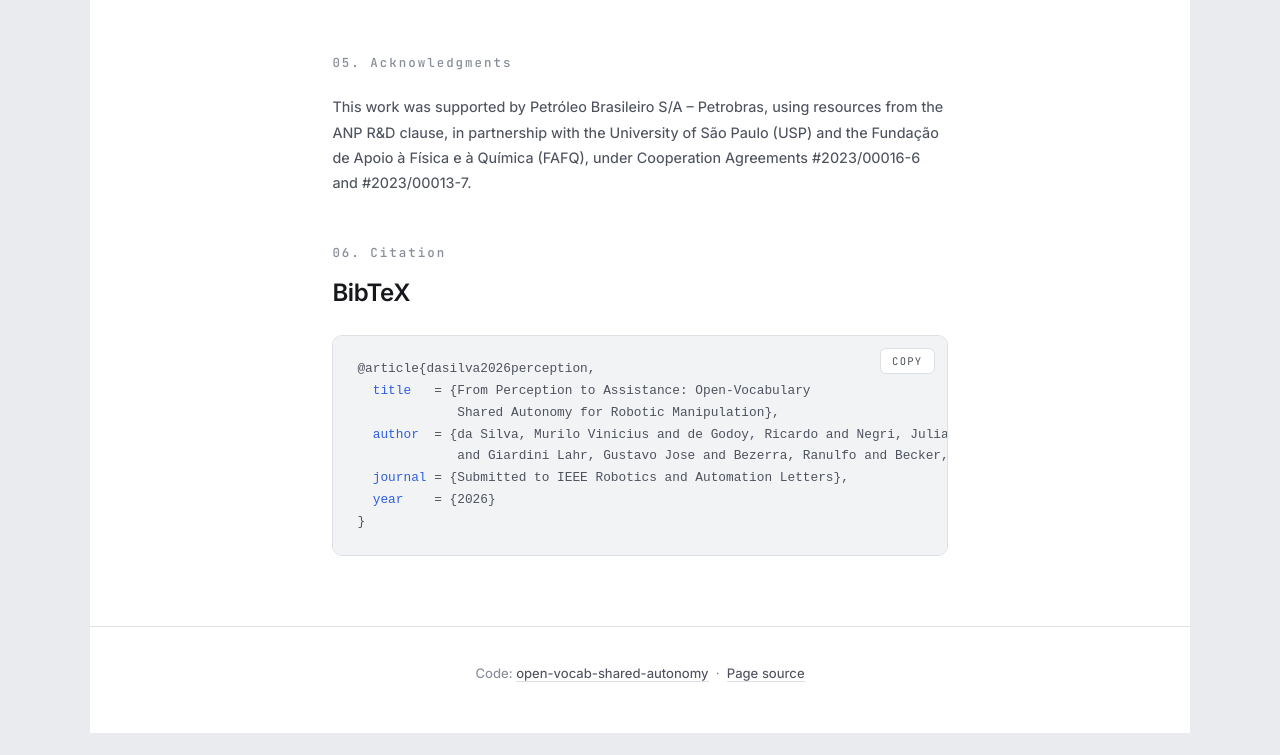
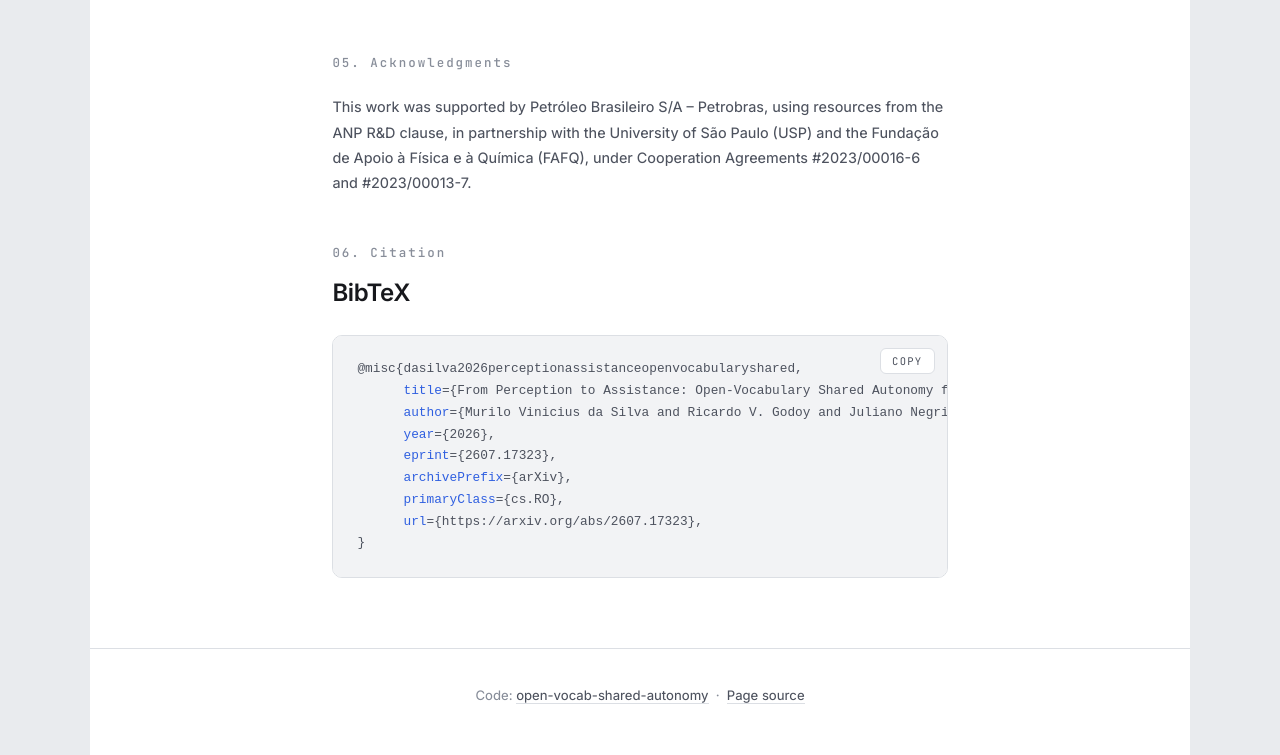
Before and after one commit to murilo-vinicius04/perception-to-assistance, a plain HTML site: page index.html in a window 1280 px wide. Shown: the part 6149-6904 px from the top of the page. Before the commit the page ends 6882 px from the top, so only its background shows below. Drawn offline with Linux system fonts and the light colour scheme.

Commit message:
Use real arXiv BibTeX entry
Co-Authored-By: Claude <noreply@anthropic.com>

```diff
--- a/index.html
+++ b/index.html
@@ -476,13 +476,14 @@
           <h2 class="reveal"><span class="idx">06. Citation</span>BibTeX</h2>
           <div class="bibtex-card reveal">
             <button class="copy-btn" onclick="copyBib(this)">Copy</button>
-<pre id="bib">@article{dasilva2026perception,
-  <span class="field">title</span>   = {From Perception to Assistance: Open-Vocabulary
-             Shared Autonomy for Robotic Manipulation},
-  <span class="field">author</span>  = {da Silva, Murilo Vinicius and de Godoy, Ricardo and Negri, Juliano
-             and Giardini Lahr, Gustavo Jose and Bezerra, Ranulfo and Becker, Marcelo},
-  <span class="field">journal</span> = {Submitted to IEEE Robotics and Automation Letters},
-  <span class="field">year</span>    = {2026}
+<pre id="bib">@misc{dasilva2026perceptionassistanceopenvocabularyshared,
+      <span class="field">title</span>={From Perception to Assistance: Open-Vocabulary Shared Autonomy for Robotic Manipulation},
+      <span class="field">author</span>={Murilo Vinicius da Silva and Ricardo V. Godoy and Juliano Negri and Gustavo J. G. Lahr and Ranulfo Bezerra and Marcelo Becker},
+      <span class="field">year</span>={2026},
+      <span class="field">eprint</span>={2607.17323},
+      <span class="field">archivePrefix</span>={arXiv},
+      <span class="field">primaryClass</span>={cs.RO},
+      <span class="field">url</span>={https://arxiv.org/abs/2607.17323},
 }</pre>
           </div>
         </div>
```
